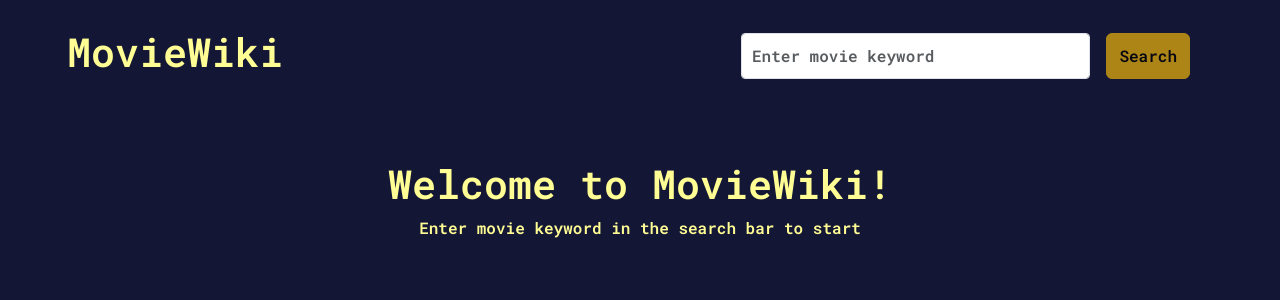
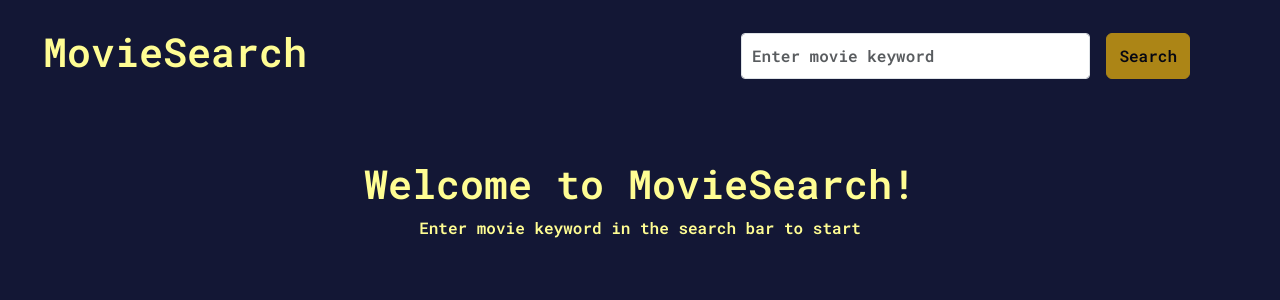
Before and after one commit to syifaiswardy/react-movie-app, a React (Create React App) app: page / in a window 1280 px wide. Shown: the top 300 px of the page. Built offline with nearby package versions, Linux system fonts and the light colour scheme.

Commit message:
change site's name

```diff
--- a/src/Components/home.jsx
+++ b/src/Components/home.jsx
@@ -4,7 +4,7 @@ const Home = ()=>{
 
     return(
         <div>
-            <h1 className="home mt-5">Welcome to MovieWiki!</h1>
+            <h1 className="home mt-5">Welcome to MovieSearch!</h1>
             <p className="home">Enter movie keyword in the search bar to start</p>
         </div>
     )
--- a/src/Components/search.jsx
+++ b/src/Components/search.jsx
@@ -14,7 +14,7 @@ const Search = () => {
             <div className="container">
                 <div className="navbar justify-content-between">
                     <div className="col-md-2 search ">
-                        <h1>MovieWiki</h1>
+                        <h1>MovieSearch</h1>
                     </div>
                     <div className="col-md-5 search ">
                         <input name="search"
```
